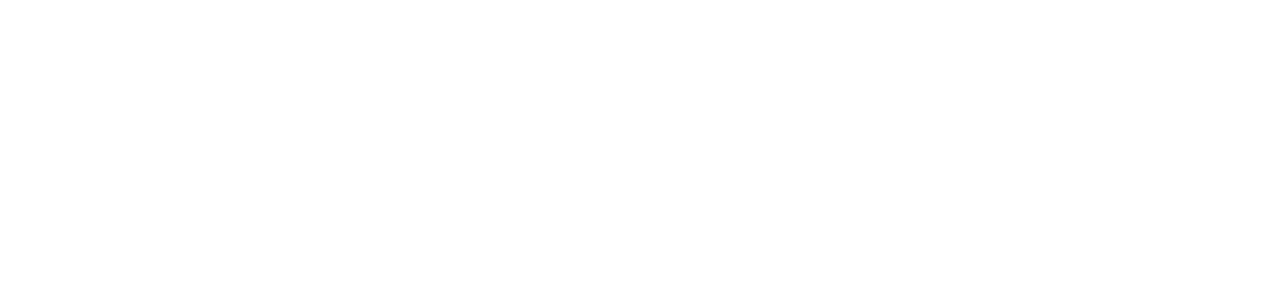
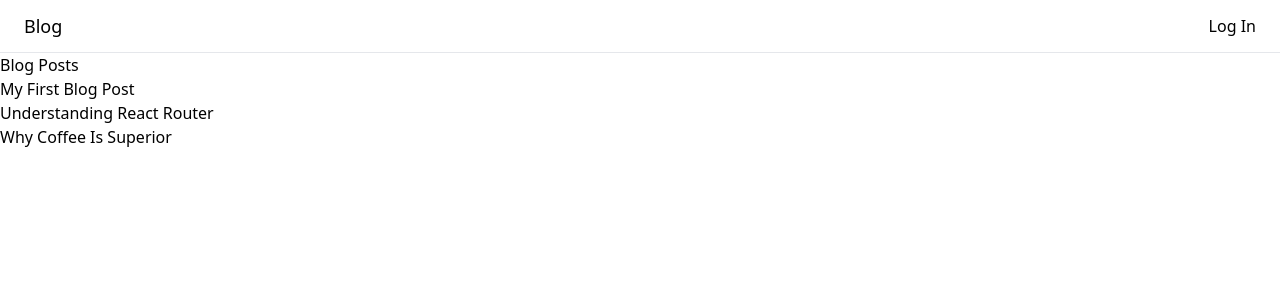
Before and after one commit to millan-figueroa-pscoursework/lab-10.4-dyanimc-routing, a React (Vite) app: page / in a window 1280 px wide. Before the commit this address had no page. Shown: the top 300 px of the page. Built offline with nearby package versions, Linux system fonts and the light colour scheme.

Commit message:
Hooks up navbar and login to App, testing successfully, adds minimal styles to navbar

```diff
--- a/src/App.tsx
+++ b/src/App.tsx
@@ -1,16 +1,20 @@
 import { Routes, Route } from "react-router-dom";
 import BlogIndexPage from "./pages/BlogIndexPage";
 import BlogPostPage from "./pages/BlogPostPage";
+import LoginPage from "./pages/LoginPage";
 import AdminPage from "./pages/AdminPage";
+import Navbar from "./components/Navbar";
 import ProtectedRoute from "./components/ProtectedRoute";
 
 function App() {
   return (
     <>
+      <Navbar />
+
       <Routes>
         <Route path="/blog" element={<BlogIndexPage />} />
         <Route path="/blog/:slug" element={<BlogPostPage />} />
-
+        <Route path="/login" element={<LoginPage />} />
         <Route
           path="/admin"
           element={
@@ -19,6 +23,8 @@ function App() {
             </ProtectedRoute>
           }
         />
+        {/* Optional home route */}
+        <Route path="/" element={<BlogIndexPage />} />
       </Routes>
     </>
   );
--- a/src/components/Navbar.tsx
+++ b/src/components/Navbar.tsx
@@ -11,17 +11,32 @@ export default function Navbar() {
   };
 
   return (
-    <nav style={{ display: "flex", gap: "1rem", padding: "1rem 0" }}>
-      <Link to="/blog">Blog</Link>
+    <nav className="flex items-center justify-between px-6 py-3 border-b border-gray-200 bg-white">
+      {/* LEFT SIDE */}
+      <Link to="/blog" className="text-lg font-medium hover:underline">
+        Blog
+      </Link>
 
-      {isAuthenticated ? (
-        <>
-          <Link to="/admin">Admin</Link>
-          <button onClick={handleLogout}>Log Out</button>
-        </>
-      ) : (
-        <Link to="/login">Log In</Link>
-      )}
+      {/* RIGHT SIDE */}
+      <div className="flex items-center gap-4">
+        {isAuthenticated ? (
+          <>
+            <Link to="/admin" className="hover:underline">
+              Admin
+            </Link>
+            <button
+              onClick={handleLogout}
+              className="bg-violet-500 text-white px-3 py-1 rounded hover:bg-red-600"
+            >
+              Log Out
+            </button>
+          </>
+        ) : (
+          <Link to="/login" className="hover:underline">
+            Log In
+          </Link>
+        )}
+      </div>
     </nav>
   );
 }
```
